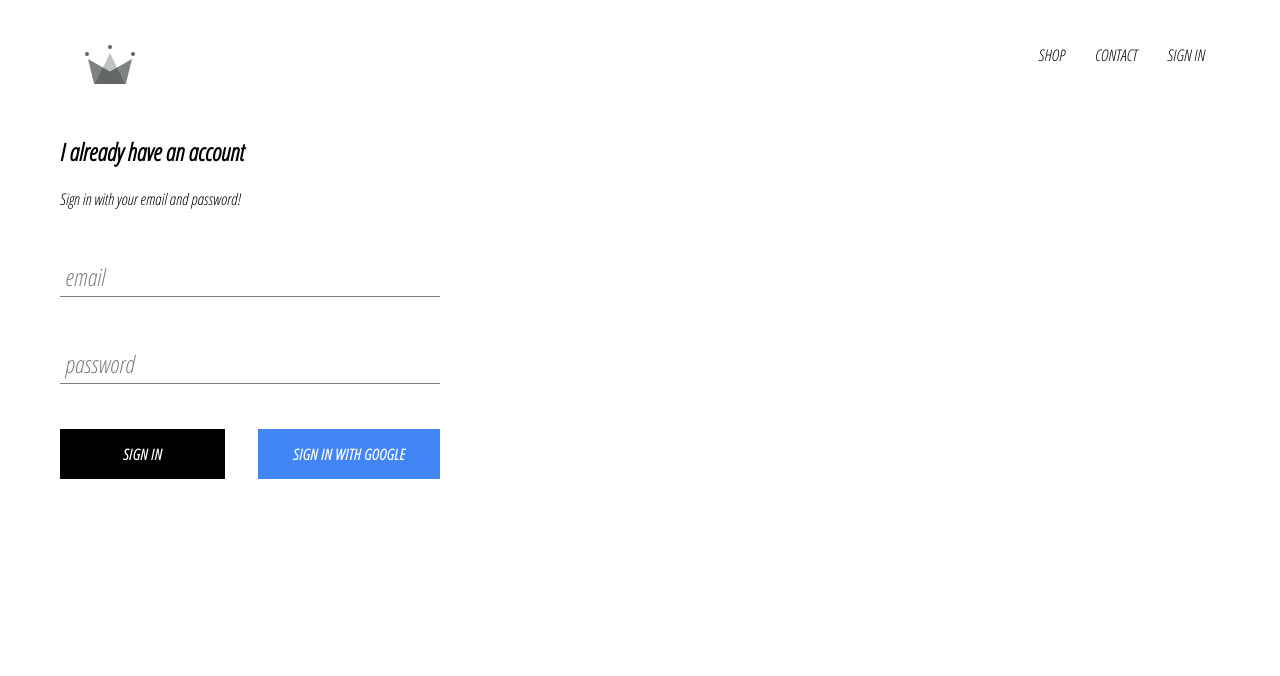
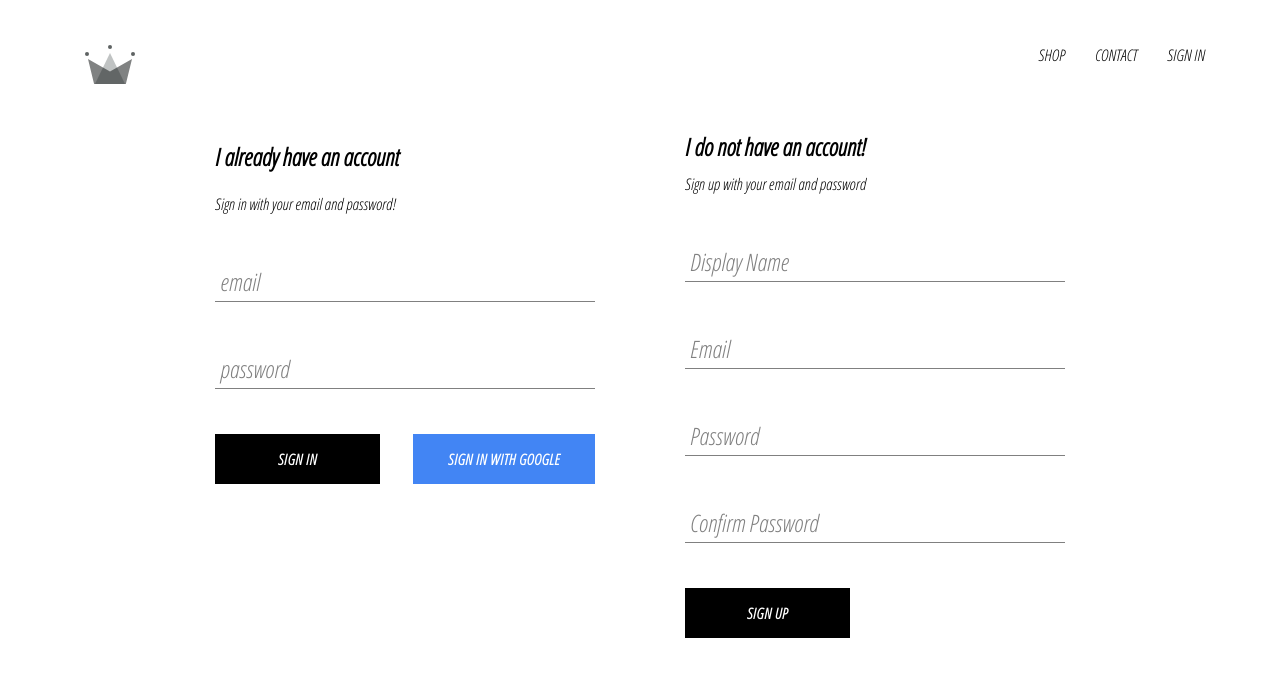
Before and after one commit to richeek45/crwn-clothing, a React (Create React App) app: page /signin in a window 1280 px wide. Shown: the top 676 px of the page. Built offline with nearby package versions, Linux system fonts and the light colour scheme; no server answers.

Commit message:
implemented firebase utils, included ability to store authenticated users into our firestore database

```diff
--- a/src/App.js
+++ b/src/App.js
@@ -6,30 +6,41 @@
 import ShopPage from "./components/pages/shop/shop";
 import SignInAndSignUpPage from "./components/sign-in-and-sign-up/sign-in-and-sign-up";
 import Header from "./components/header/header";
-import {auth } from './firebase/firebase.utils'
+import { auth, createUserProfileDocument } from "./firebase/firebase.utils";
 
 class App extends React.Component {
   constructor() {
     super();
 
     this.state = {
-      currentUser: null
-    }
+      currentUser: null,
+    };
   }
 
   unsubscribeFromAuth = null;
 
   componentDidMount() {
-    this.unsubscribeFromAuth = auth.onAuthStateChanged(user => {
-      this.setState({currentUser: user});
-      console.log(user);
-    })
+    this.unsubscribeFromAuth = auth.onAuthStateChanged(async (userAuth) => {
+      if (userAuth) {
+        const userRef = await createUserProfileDocument(userAuth);
+
+        return userRef.onSnapshot((snapShot) => {
+          this.setState({
+            currentUser: {
+              id: snapShot.id,
+              ...snapShot.data(),
+            },
+          });
+          console.log(this.state);
+        });
+      }
+      this.setState({currentUser: userAuth});
+    });
   }
 
   componentWillUnmount() {
     this.unsubscribeFromAuth();
   }
-
 
   render() {
     return (
@@ -38,7 +49,7 @@
         <Switch>
           <Route exact path="/" component={HomePage} />
           <Route path="/shop" component={ShopPage} />
-          <Route  path='/signin' component={SignInAndSignUpPage } />
+          <Route path="/signin" component={SignInAndSignUpPage} />
         </Switch>
       </div>
     );
--- a/src/components/sign-in-and-sign-up/sign-in-and-sign-up.js
+++ b/src/components/sign-in-and-sign-up/sign-in-and-sign-up.js
@@ -1,12 +1,14 @@
 import React from 'react';
 
 import SignIn from '../sign-in/sign-in';
+import SignUp from '../sign-up/sign-up';
 import './sign-in-and-sign-up.scss';
 
 const SignInAndSignUpPage = () => {
   return (
     <div className='sign-in-and-sign-up'>
-      <SignIn />
+      <SignIn/>
+      <SignUp/>
     </div>
   )
 }
--- a/src/components/sign-in-and-sign-up/sign-in-and-sign-up.scss
+++ b/src/components/sign-in-and-sign-up/sign-in-and-sign-up.scss
@@ -0,0 +1,6 @@
+.sign-in-and-sign-up {
+  width: 850px;
+  display: flex;
+  justify-content: space-between;
+  margin: 30px auto;
+}
--- a/src/components/sign-in/sign-in.js
+++ b/src/components/sign-in/sign-in.js
@@ -24,7 +24,6 @@
 
   handleChange = (event) => {
     const { value, name } = event.target;
-    console.log(event);
 
     this.setState({ [name]: value });
   };
--- /dev/null
+++ b/src/components/sign-up/sign-up.js
@@ -0,0 +1,102 @@
+import React from "react";
+
+import FormInput from "../form-input/form-input";
+import CustomButton from "../custom-button/custom-button";
+import { auth, createUserProfileDocument } from "../../firebase/firebase.utils";
+
+import "./sign-up.scss";
+
+class SignUp extends React.Component {
+  constructor() {
+    super();
+
+    this.state = {
+      displayName: "",
+      email: "",
+      password: "",
+      confirmPassword: "",
+    };
+  }
+  handleSubmit = async (event) => {
+    event.preventDefault();
+
+    const { displayName, email, password, confirmPassword } = this.state;
+    if (password !== confirmPassword) {
+      alert("Passwords don't match!");
+      return;
+    }
+
+    try {
+      const { user } = await auth.createUserWithEmailAndPassword(
+        email,
+        password
+      );
+
+      await createUserProfileDocument(user, { displayName });
+
+      // this will clear our state after creating our user document
+      this.setState({
+        displayName: "",
+        email: "",
+        password: "",
+        confirmPassword: "",
+      });
+    } catch (error) {
+      console.log(error);
+    }
+  };
+
+  handleChange = event => {
+    const {name, value} = event.target;
+    this.setState({
+      [name]: value
+    })
+  }
+
+  render() {
+    const { displayName, email, password, confirmPassword } = this.state;
+    return (
+      <div className="sign-up">
+        <h2 className="title">I do not have an account!</h2>
+        <span>Sign up with your email and password</span>
+        <form className="sign-up-form" onSubmit={this.handleSubmit}>
+          <FormInput
+            type="text"
+            name="displayName"
+            value={displayName}
+            onChange={this.handleChange}
+            label="Display Name"
+            required
+          />
+          <FormInput
+            type="email"
+            name="email"
+            value={email}
+            onChange={this.handleChange}
+            label="Email"
+            required
+          />
+          <FormInput
+            type="password"
+            name="password"
+            value={password}
+            onChange={this.handleChange}
+            label="Password"
+            required
+          />
+          <FormInput
+            type="password"
+            name="confirmPassword"
+            value={confirmPassword}
+            onChange={this.handleChange}
+            label="Confirm Password"
+            required
+          />
+          <CustomButton type="submit">SIGN UP</CustomButton>
+        </form>
+      </div>
+    );
+  }
+}
+
+export default SignUp;
--- /dev/null
+++ b/src/components/sign-up/sign-up.scss
@@ -0,0 +1,9 @@
+.sign-up {
+  display: flex;
+  flex-direction: column;
+  width: 380px;
+
+  .title {
+    margin: 10px 0;
+  }
+}
--- a/src/firebase/firebase.utils.js
+++ b/src/firebase/firebase.utils.js
@@ -12,10 +12,38 @@
   measurementId: "G-WDBVZTG8P7"
 };
 
+
 firebase.initializeApp(config);
 
 export const auth = firebase.auth();
 export const firestore = firebase.firestore();
+
+export const createUserProfileDocument = async (userAuth, additionalData) => {
+  if (!userAuth) return;
+
+  const userRef = firestore.doc(`users/${userAuth.uid}`);
+  const snapshot = await userRef.get()
+
+  console.log(userRef);
+
+  if (!snapshot.exists) {
+    const { displayName, email } = userAuth;
+    const createdAt = new Date();
+
+    try {
+      await userRef.set({
+        displayName,
+        email,
+        createdAt,
+        ...additionalData
+      })
+    } catch(error) {
+      console.log("Error creating user: ", error.message);
+    }
+  }
+
+  return userRef;
+}
 
 const provider = new firebase.auth.GoogleAuthProvider();
 provider.setCustomParameters({ prompt: 'select_account'});
```
